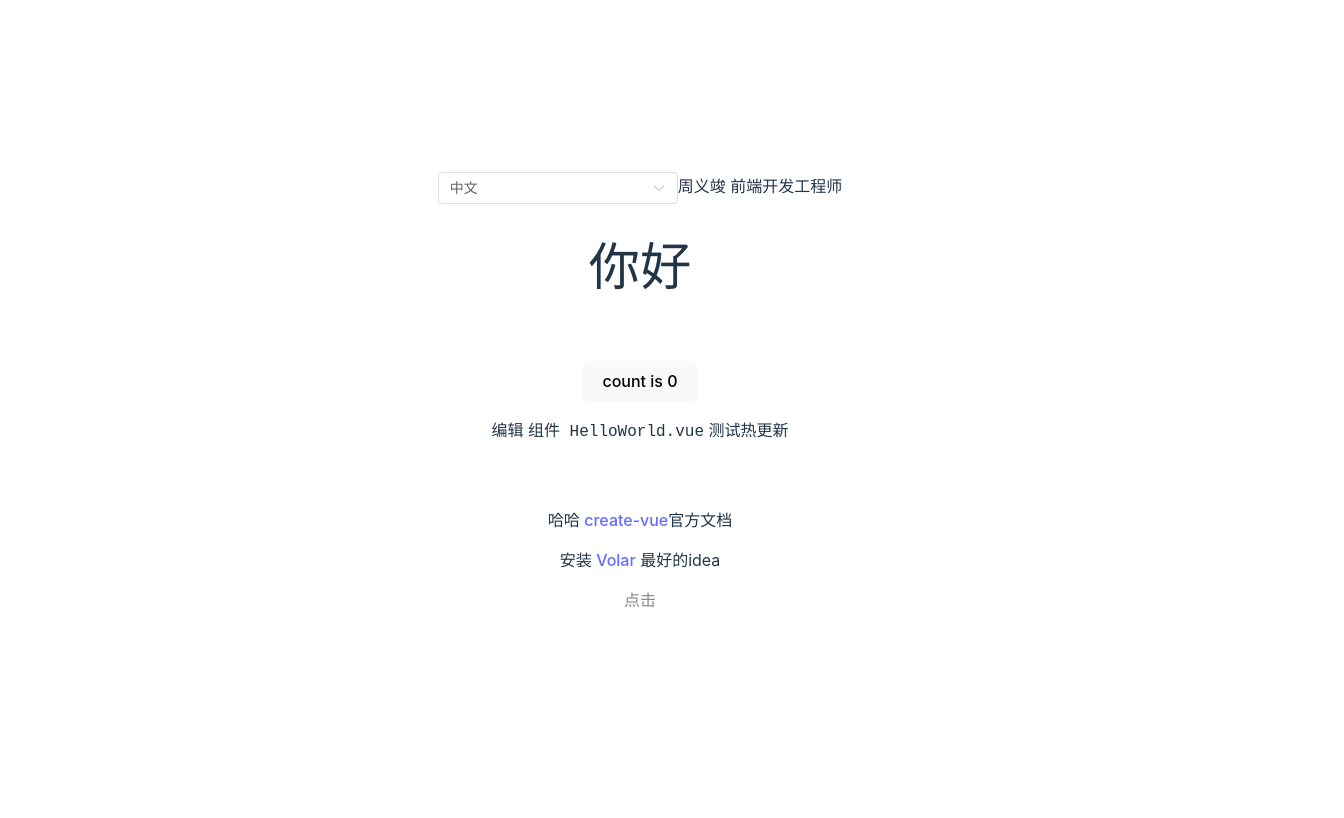
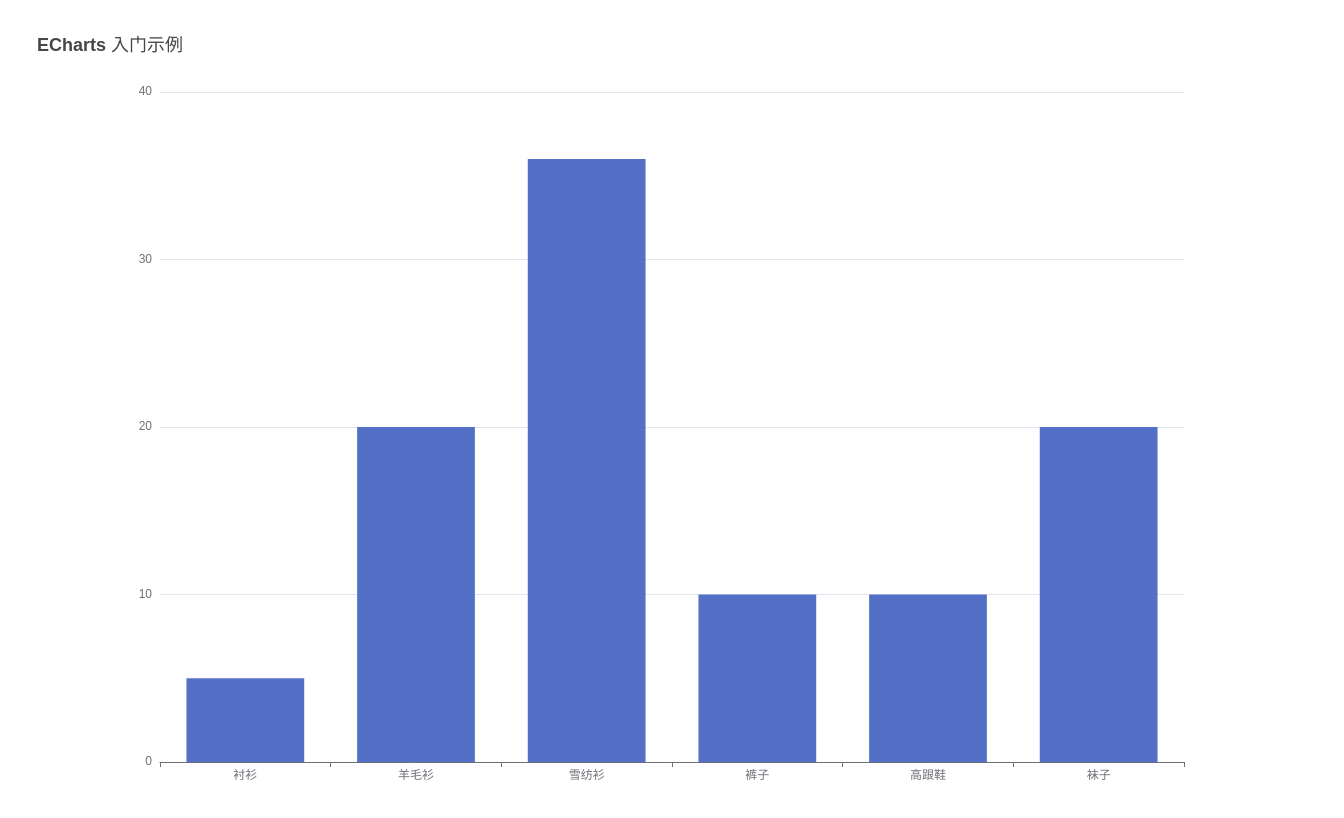
Before and after one commit to bigMeowCoding/vite-project, a Vue app: page / in a window 1280 px wide. Shown: the top 818 px of the page, 1344 px wide, since content can reach past the window. Built offline with nearby package versions, Linux system fonts and the light colour scheme.

Commit message:
feat: 柱状图例子

```diff
--- a/package.json
+++ b/package.json
@@ -3,7 +3,6 @@
   "private": true,
   "version": "0.0.0",
   "type": "module",
-
   "scripts": {
     "dev": "vite",
     "build": " vite build",
@@ -11,6 +10,7 @@
     "preview": "vite preview"
   },
   "dependencies": {
+    "echarts": "^5.5.1",
     "element-plus": "^2.6.0",
     "pinia": "2.0.14",
     "rollup-plugin-i18n-auto": "^0.1.2",
@@ -23,9 +23,9 @@
     "@babel/generator": "^7.22.9",
     "@babel/parser": "^7.22.7",
     "@babel/traverse": "^7.22.8",
-    "@smallwei/avue": "~3.2.23",
     "@babel/types": "^7.22.5",
     "@rollup/pluginutils": "^5.0.2",
+    "@smallwei/avue": "~3.2.23",
     "@vitejs/plugin-vue": "^3.0.3",
     "eslint": "^8.57.0",
     "eslint-plugin-vue": "^9.22.0",
--- a/src/App.vue
+++ b/src/App.vue
@@ -1,94 +1,7 @@
 <script setup lang="ts">
-import { useI18n } from "vue-i18n";
-const { t, locale } = useI18n();
-// const { locale, setLanguage } = useStore();
-function setLanguage(val) {
-  console.log(val);
-  locale.value = val;
-}
-const tableData = [
-  {
-    id: "12987122",
-    name: "Tom",
-    amount1: "234",
-    amount2: "3.2",
-    amount3: 10,
-  },
-  {
-    id: "12987123",
-    name: "Tom",
-    amount1: "165",
-    amount2: "4.43",
-    amount3: 12,
-  },
-  {
-    id: "12987124",
-    name: "Tom",
-    amount1: "324",
-    amount2: "1.9",
-    amount3: 9,
-  },
-  {
-    id: "12987125",
-    name: "TomTomTomTomTomTomTomTomTomTomTomTomTomTomTomTomTomTom",
-    amount1: "621",
-    amount2: "2.2",
-    width: 100,
-    amount3: 17,
-  },
-  {
-    id: "12987126",
-    name: "Tom",
-    amount1: "539",
-    amount2: "4.1",
-    amount3: 15,
-  },
-];
-
-const arraySpanMethod = ({ row, column, rowIndex, columnIndex }) => {
-  if (rowIndex % 2 === 0) {
-    if (columnIndex === 0) {
-      return [1, 2];
-    } else if (columnIndex === 1) {
-      return [0, 0];
-    }
-  }
-};
 </script>
 
 <template>
-  <!--  <el-table-->
-  <!--    :data="tableData"-->
-  <!--    :span-method="arraySpanMethod"-->
-  <!--    border-->
-  <!--    :tooltip-options="{ effect: 'light', trigger: 'click', enterable: true }"-->
-  <!--    style="width: 100%"-->
-  <!--  >-->
-  <!--    <el-table-column prop="id" label="ID" width="180" />-->
-
-  <!--    <el-table-column-->
-  <!--      prop="name"-->
-  <!--      label="Name"-->
-  <!--      :show-overflow-tooltip="true"-->
-  <!--      width="100"-->
-  <!--    />-->
-  <!--    <el-table-column prop="amount1" sortable label="Amount 1" />-->
-  <!--    <el-table-column prop="amount2" sortable label="Amount 2" />-->
-  <!--    <el-table-column prop="amount3" sortable label="Amount 3" />-->
-  <!--  </el-table>-->
-  <el-select
-    v-model="locale"
-    placeholder="Select"
-    @change="
-      (val) => {
-        setLanguage(val);
-      }
-    "
-    style="width: 240px"
-  >
-    <el-option label="中文" value="zh" />
-    <el-option label="English" value="en" />
-  </el-select>
   <HelloWorld msg="你好"></HelloWorld>
 </template>
 
--- a/src/assets/zh.json
+++ b/src/assets/zh.json
@@ -1 +1 @@
-{"0":"编辑","1":"组件 HelloWorld.vue","2":"测试热更新","3":"哈哈","4":"官方文档","5":"安装","6":"最好的idea","7":"点击","8":"周义竣","9":"前端开发工程师","10":"中文","11":"你好"}
+{"0":"ECharts 入门示例","1":"衬衫","2":"羊毛衫","3":"雪纺衫","4":"裤子","5":"高跟鞋","6":"袜子","7":"销量","8":"周义竣","9":"前端开发工程师","11":"你好"}
--- a/src/components/HelloWorld.vue
+++ b/src/components/HelloWorld.vue
@@ -1,51 +1,41 @@
 <script setup>
-import { ref } from "vue";
-import request from "umi-request";
-import { name, work } from "./test.js";
-defineProps({
-  msg: String,
-});
+import * as echarts from 'echarts';
+import { onMounted } from 'vue';
 
-const count = ref(0);
-// request.post('/api/getUser',{data:{a:1}}).then((res) => {
-//   console.log(res);
-// });
-// request.post('/api/mock/test',{data:{a:1}}).then((res) => {
-//   console.log(res);
-// });
+onMounted(() => {
+// 基于准备好的dom，初始化echarts实例
+  var myChart = echarts.init(document.getElementById('main'));
+// 绘制图表
+  myChart.setOption({
+    title: {
+      text: 'ECharts 入门示例'
+    },
+    tooltip: {},
+    xAxis: {
+      data: ['衬衫', '羊毛衫', '雪纺衫', '裤子', '高跟鞋', '袜子']
+    },
+    yAxis: {},
+    series: [
+      {
+        name: '销量',
+        type: 'bar',
+        data: [5, 20, 36, 10, 10, 20]
+      }
+    ]
+  });});
+
 </script>
 
 <template>
-  {{ name }}
-  {{ work }}
-  <h1>{{ msg }}</h1>
-
-  <div class="card">
-    <button type="button" @click="count++">count is {{ count }}</button>
-    <p>
-      编辑
-      <code>组件 HelloWorld.vue</code> 测试热更新
-    </p>
-  </div>
-
-  <p>
-    哈哈
-    <a href="https://vuejs.org/guide/quick-start.html#local" target="_blank"
-      >create-vue</a
-    >官方文档
-  </p>
-  <p>
-    安装
-    <a href="https://github.com/johnsoncodehk/volar" target="_blank" class
-      >Volar</a
-    >
-    最好的idea
-  </p>
-  <p class="read-the-docs">点击</p>
+<div id="main" :style="{width:200,height:200}"></div>
 </template>
 
 <style scoped>
 .read-the-docs {
   color: #888;
 }
+#main{
+  width:100vw;
+  height:100vh;
+}
 </style>
```
Also changed, not shown: 1 other file (tests, documents, lock files or other folders).
